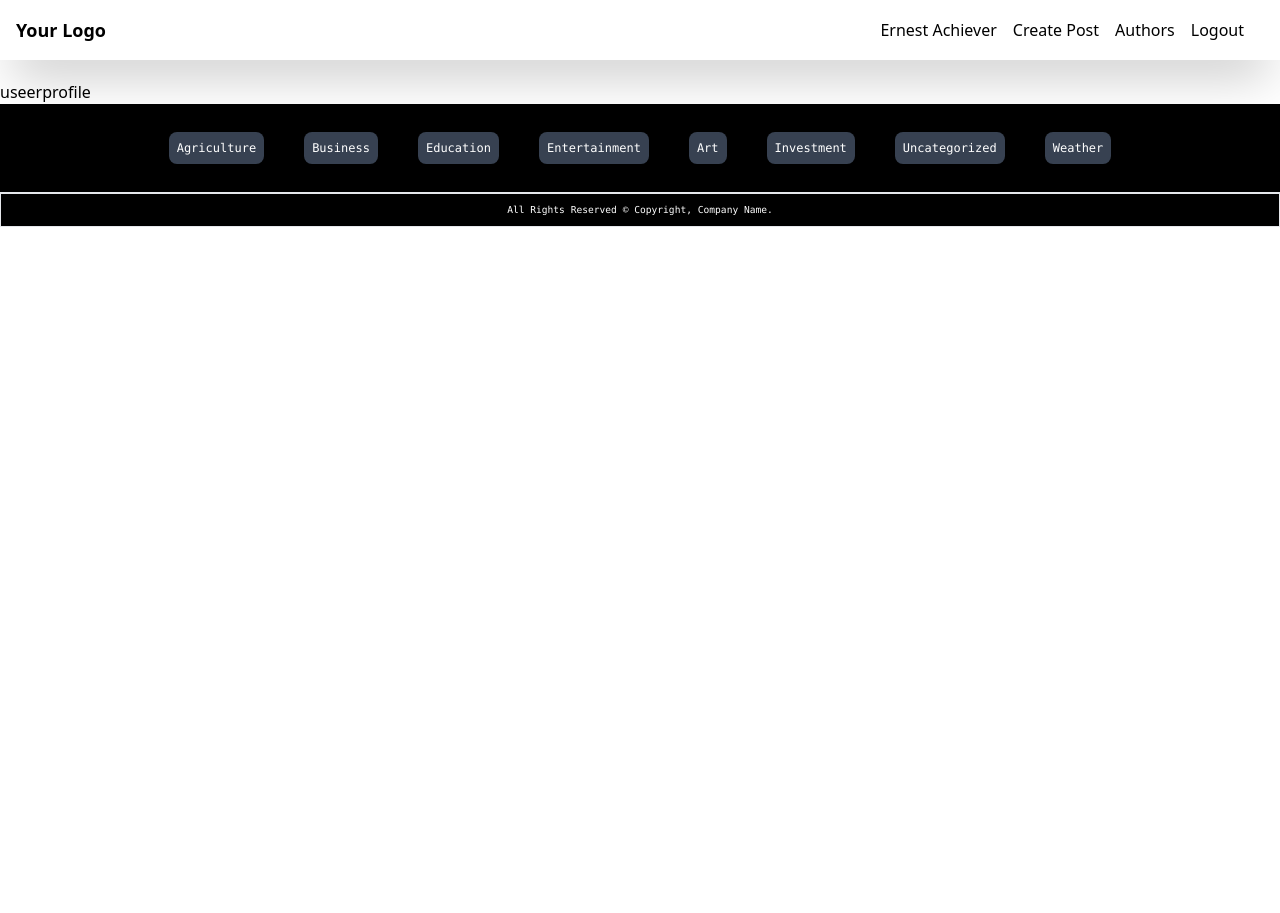
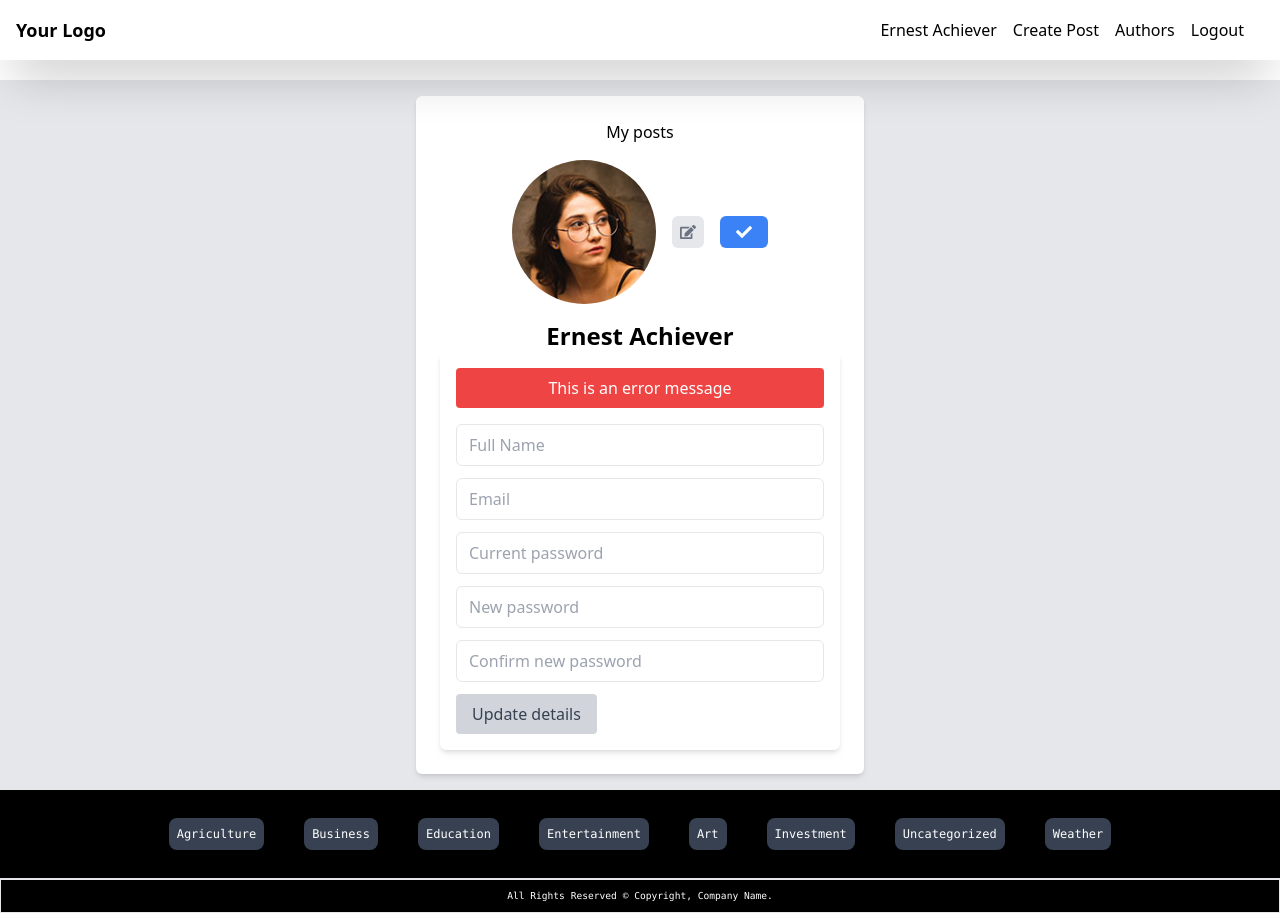
Before and after one commit to PratikOdpalliwar/mern-blog-app, a React (Create React App) app: page /profile/sdfsdf in a window 1280 px wide. Before the commit the page ends 800 px from the top, so only its background shows below. Built offline with nearby package versions, Linux system fonts and the light colour scheme.

Commit message:
Dashboard and UserProfile pages are created

```diff
--- a/src/components/Header.jsx
+++ b/src/components/Header.jsx
@@ -26,7 +26,7 @@ const Header = () => {
 
         <ul className="hidden md:flex mx-5 space-x-4">
 <li>
-           <Link to="/profile">Ernest Achiever</Link>
+           <Link to="/profile/sdfsdf">Ernest Achiever</Link>
           </li>
           <li>
           <Link to="/create">Create Post</Link>
--- a/src/pages/Dashboard.jsx
+++ b/src/pages/Dashboard.jsx
@@ -1,11 +1,37 @@
-import React from 'react'
+import React, { useState } from 'react';
+import { Link } from 'react-router-dom';
+import { DUMMY_POSTS } from '../data';
 
 const Dashboard = () => {
+  const [posts, setPosts] = useState(DUMMY_POSTS);
+
   return (
-    <div>
-      dashboard
-    </div>
-  )
-}
+    <section>
+      {posts.length ? (
+        <div className='flex flex-col'>
+          {posts.map((post) => (
+            <article key={post.id} className='flex flex-row m-5 shadow-2xl'>
+              <div>
+                <img className="w-16 sm:w-20 rounded m-2 flex justify-center" src={post.thumbnail} alt="" />
+              </div>
 
-export default Dashboard
+              <div className='mx-5 text-sm font-bold font-mono flex flex-row justify-center items-center flex-wrap'>
+                <h5>{post.title}</h5>
+              </div>
+
+              <div className='flex flex-row items-center ml-auto'>
+                <Link className="p-2 h-6 mx-2 flex items-center rounded text-black text-sm hover:bg-black hover:text-white" to={`/posts/${post.id}`}>View</Link>
+                <Link className='p-2 h-6 mx-2 flex items-center rounded text-white text-sm bg-blue-500 hover:bg-black hover:text-white' to={`/posts/${post.id}/edit`}>Edit</Link>
+                <Link className='p-2 h-6 mx-2 flex items-center rounded text-white text-sm bg-red-500 hover:bg-black hover:text-white' to={`/posts/${post.id}/delete`}>Delete</Link>
+              </div>
+            </article>
+          ))}
+        </div>
+      ) : (
+        <h2 className='text-3xl m-10 p-2 font-bold font-mono flex justify-center items-center'>You have no posts yet.</h2>
+      )}
+    </section>
+  );
+};
+
+export default Dashboard;
--- a/src/pages/UserProfile.jsx
+++ b/src/pages/UserProfile.jsx
@@ -1,11 +1,113 @@
-import React from 'react'
+import React, { useState } from 'react';
+import { Link } from 'react-router-dom';
+import Avatar from '../assets/avatar12.jpg';
+import { FaEdit, FaCheck } from 'react-icons/fa';
 
 const UserProfile = () => {
+  const [avatar, setAvatar] = useState(Avatar);
+  const [name, setName] = useState("");
+  const [email, setEmail] = useState("");
+  const [currentPassword, setCurrentPassword] = useState("");
+  const [newPassword, setNewPassword] = useState("");
+  const [confirmNewPassword, setConfirmNewPassword] = useState("");
+
+
+  const handleSubmit = (e) => {
+    e.preventDefault();
+  };
+
   return (
-    <div>
-      useerprofile
+    <section className="bg-gray-200 p-4 flex flex-col justify-around">
+      <div className="max-w-md mx-auto bg-white rounded-md p-6 shadow-md">
+        <Link to="/myposts/sdfsdf" className="flex justify-center">
+          My posts
+        </Link>
+
+        <div className="flex items-center justify-center mt-4">
+          <div className="mr-4">
+            <img src={Avatar} alt="" className="w-36 h-36 rounded-full" />
+          </div>
+
+          <form className="flex items-center space-x-4">
+  <label htmlFor="avatar" className="cursor-pointer">
+    <input
+      type="file"
+      name="avatar"
+      id="avatar"
+      onChange={(e) => setAvatar(e.target.files[0])}
+      accept="png, jpg, jpeg"
+      className="hidden"
+    />
+    <div className="bg-gray-200 p-2 rounded-md">
+      <FaEdit className="text-gray-500" />
     </div>
-  )
-}
+  </label>
 
-export default UserProfile
+  <button className="bg-blue-500 text-white px-4 py-2 rounded-md">
+    <FaCheck className="" />
+  </button>
+</form>
+
+
+        </div>
+
+        <h1 className="text-2xl font-bold mt-4 text-center">Ernest Achiever</h1>
+
+        <form className="max-w-md mx-auto p-4 bg-white shadow-md rounded-md">
+  <p className="bg-red-500 p-2 rounded text-white text-center mb-4">This is an error message</p>
+
+  <input
+    type="text"
+    placeholder="Full Name"
+    value={name}
+    onChange={(e) => setName(e.target.value)}
+    className="w-full px-3 py-2 border rounded-md mb-3 focus:outline-none focus:ring focus:border-blue-300"
+  />
+
+  <input
+    type="email"
+    placeholder="Email"
+    value={email}
+    onChange={(e) => setEmail(e.target.value)}
+    className="w-full px-3 py-2 border rounded-md mb-3 focus:outline-none focus:ring focus:border-blue-300"
+  />
+
+  <input
+    type="password"
+    placeholder="Current password"
+    value={currentPassword}
+    onChange={(e) => setCurrentPassword(e.target.value)}
+    className="w-full px-3 py-2 border rounded-md mb-3 focus:outline-none focus:ring focus:border-blue-300"
+  />
+
+  <input
+    type="password"
+    placeholder="New password"
+    value={newPassword}
+    onChange={(e) => setNewPassword(e.target.value)}
+    className="w-full px-3 py-2 border rounded-md mb-3 focus:outline-none focus:ring focus:border-blue-300"
+  />
+
+  <input
+    type="password"
+    placeholder="Confirm new password"
+    value={confirmNewPassword}
+    onChange={(e) => setConfirmNewPassword(e.target.value)}
+    className="w-full px-3 py-2 border rounded-md mb-3 focus:outline-none focus:ring focus:border-blue-300"
+  />
+
+  <button
+    type="submit"
+    className="px-4 py-2 rounded bg-gray-300 text-gray-700 hover:bg-gray-900 hover:text-white transition-all ease-in-out duration-150 focus:outline-none focus:shadow-outline-blue"
+  >
+    Update details
+  </button>
+</form>
+
+      </div>
+
+    </section>
+  );
+};
+
+export default UserProfile;
```
